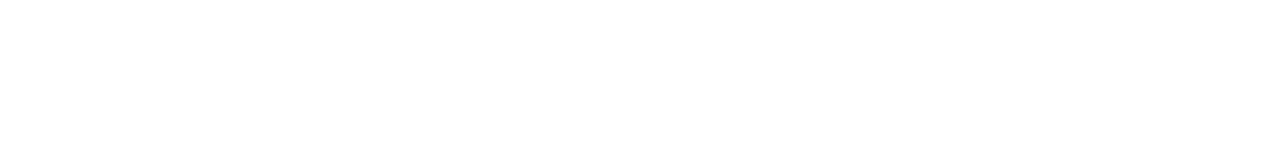
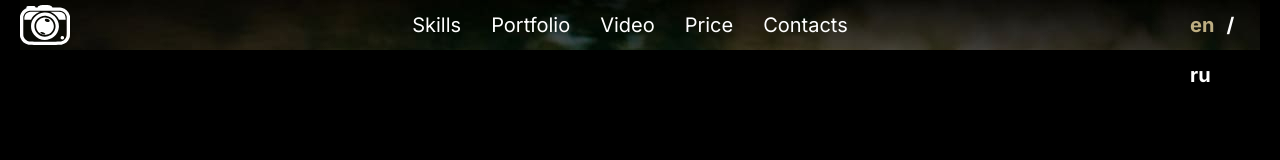
Before and after one commit to OlgaShebeda/image-galery, a plain HTML site: page portfolio/index.html in a window 1280 px wide. Drawn offline with Linux system fonts and the light colour scheme.

Commit message:
feat: header section

```diff
--- a/portfolio/index.html
+++ b/portfolio/index.html
@@ -9,11 +9,83 @@
     <link rel="icon" href="favicon.ico" type="image/x-icon">
     <link rel="preconnect" href="https://fonts.googleapis.com">
     <link rel="preconnect" href="https://fonts.gstatic.com" crossorigin>
-    <link href="https://fonts.googleapis.com/css2?family=Inter:wght@400;700&family=Merriweather:wght@700&display=swap" rel="stylesheet">
+    <link rel="stylesheet" href="https://fonts.googleapis.com/css2?family=Inter:wght@400;700&family=Merriweather:wght@700&display=swap"  cross-origin>
 
     <title>Portfolio</title>
 </head>
 <body>
+    <header class="header">
+        <div class="container">
+           <div class="header-container">
+                <div class="logo">
+                    <img src="./assets/svg/logo.svg" alt="" classs="logo-style">
+                </div>
+
+                <nav class="nav">
+                    <ul class="nav-list">
+                        <li class="nav-item">
+                            <a href="#skills" class="nav-link">Skills</a>
+                        </li>
+                        <li class="nav-item">
+                            <a href="#portfolio" class="nav-link">Portfolio</a>
+                        </li>
+                        <li class="nav-item">
+                            <a href="#video" class="nav-link">Video</a>
+                        </li>
+                        <li class="nav-item">
+                            <a href="#price" class="nav-link">Price</a>
+                        </li>
+                        <li class="nav-item">
+                            <a href="#contacts" class="nav-link">Contacts</a>
+                        </li>
+                    </ul>
+                </nav>
+
+                <div class="language">
+                    <span class="text-language active">en</span>
+                    <span class="text">/</span>
+                    <span class="text-language">ru</span>
+                </div>
+           </div>
+        </div>
+
+    </header>
+
+    <main>
+        <div class="container">
+            <section class="section">
+                <h1 class="section-title-main">Alexa Rise</h1>
+            </section>
+
+            <section class="section" id="skills">
+                <h2 class="section-title"></h2>
+            </section>
+
+            <section class="section" id="portfolio">
+                <h2 class="section-title"></h2>
+            </section>
+
+            <section class="section" id="video">
+                <h2 class="section-title"></h2>
+            </section>
+
+            <section class="section" id="price">
+                <h2 class="section-title"></h2>
+            </section>
+
+            <section class="section" id="contacts">
+                <h2 class="section-title"></h2>
+            </section>
+        </div>
+
+    </main>
+
+    <footer class="footer">
+        <div class="container">
+
+        </div>
+
+    </footer>
 
 </body>
 </html>
--- a/portfolio/style.css
+++ b/portfolio/style.css
@@ -35,3 +35,148 @@
          url('../fonts/merriweather-v28-latin-700.ttf') format('truetype'), /* Safari, Android, iOS */
          url('../fonts/merriweather-v28-latin-700.svg#Merriweather') format('svg'); /* Legacy iOS */
   }
+
+
+  /* Убираем внутренние отступы */
+ul[class],
+ol[class] {
+  padding: 0;
+}
+
+img {
+  max-width: 100%;
+  display: block;
+}
+
+div , span {
+  margin: 0;
+  padding: 0;
+  border: 0;
+}
+
+/* Убираем внешние отступы */
+body, h1, h2, h3, h4, p, ul[class], ol[class], li, figure, figcaption, blockquote, dl, dd {
+  margin: 0;
+}
+
+html{
+    box-sizing: border-box;
+    scroll-behavior: smooth;
+  }
+
+  *,*::before, *::after{
+    box-sizing: inherit;
+  }
+
+a{
+    text-decoration: none;
+}
+
+li{
+    list-style: none;
+  }
+
+  body{
+       background-color: #000;
+  }
+
+  .container {
+     max-width: 1440px;
+     width: 100vw;
+     margin: 0 auto;
+     padding: 0 20px;
+   }
+
+   /* header*/
+   .header{
+     width: 100%;
+     height: 90px;
+   }
+
+   .header-container{
+        background: url('./assets/img/bg-1sec.jpg');
+        background-repeat: no-repeat;
+        background-position: center 0;
+        display: flex;
+        align-items: center;
+        justify-content: space-between;
+   }
+
+   .logo-style{
+     margin: 20px;
+     width: 50px;
+     height: 50px;
+
+     transition: all 0.2s linear;
+   }
+
+   .logo-style:hover{
+     filter: invert(26%) sepia(15%) saturate(638%) hue-rotate(7deg) brightness(92%)
+     contrast(87%);
+   }
+
+   .nav-list{
+
+     display: flex;
+     flex-direction: row;
+     justify-content: space-between;
+     align-self: flex-end;
+     margin-left: 700vw;
+   }
+
+    .nav-item{
+     margin-right: 30px;
+   }
+   .nav-item:last-child{
+     margin-right: 0px;
+   }
+   .nav-link{
+     font-family: Inter;
+     font-style: normal;
+     font-weight: normal;
+     font-size: 20px;
+     line-height: 50px;
+     color: #FFFFFF;
+
+     position: relative;
+
+     transition: color 0.2s linear;
+   }
+
+   .nav-link:hover{
+     color:  #BDAE82;;
+   }
+
+.language{
+     width: 70px;
+     height: 50px;
+}
+
+.text-language{
+     font-family: Inter;
+     font-style: normal;
+     font-weight: bold;
+     font-size: 20px;
+     line-height: 50px;
+
+     text-align: center;
+
+     color: #FFFFFF;
+}
+
+.text-language.active{
+     color:  #BDAE82;
+}
+
+.text{
+     font-family: Inter;
+     font-style: normal;
+     font-weight: bold;
+     font-size: 20px;
+     line-height: 50px;
+
+     text-align: center;
+     margin:0 8px;
+
+     color: #FFFFFF;
+}
```
